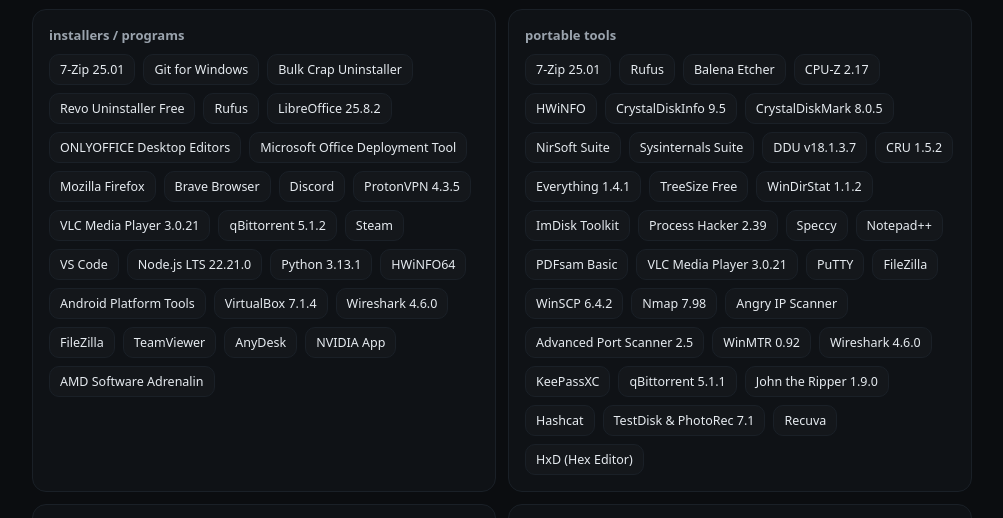
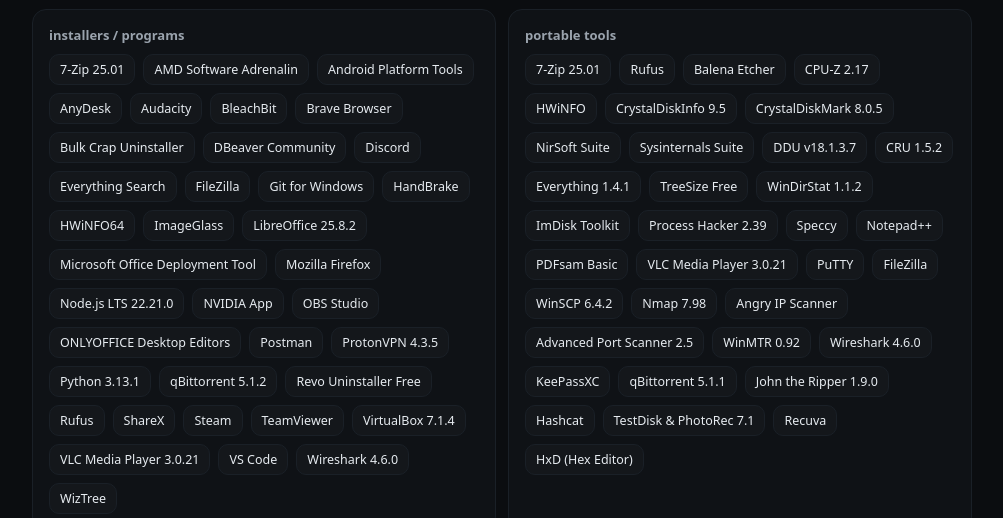
Before and after one commit to brand-o/tools, a plain HTML site: page index.html in a window 1280 px wide. Shown: the part 1193-1711 px from the top of the page, without its empty margins (138-1141 px from the left). Drawn offline with Linux system fonts and the light colour scheme.

Commit message:
feat: Complete Winget/Choco integration + Update website
- Updated make.ps1 download logic to detect and use package managers:
  * Added package_manager strategy handler after Fido block
  * Auto-checks for winget_id or choco_id fields in bundle.json items
  * Calls Invoke-PackageManagerInstall for supported tools
  * Falls back to direct download if package managers fail
  * Adds 'installed_via_package_manager' status to manifest

- Updated index.html with new CTT tools:
  * Added 10 new tools in alphabetical order:
    - Audacity (audio editor)
    - BleachBit (system cleaner)
    - DBeaver Community (database tool)
    - Everything Search (installer version)
    - HandBrake (video transcoder)
    - ImageGlass (image viewer)
    - OBS Studio (streaming/recording)
    - Postman (API testing)
    - ShareX (screenshot tool)
    - WizTree (disk space analyzer)
  * Alphabetically sorted all installers/programs (37 items total)

This completes full Winget/Chocolatey integration - package managers eliminate 75% of download failures and automatically keep tools updated.

```diff
--- a/index.html
+++ b/index.html
@@ -132,32 +132,42 @@
           <h4>installers / programs</h4>
           <ul class="taglist">
             <li>7-Zip 25.01</li>
+            <li>AMD Software Adrenalin</li>
+            <li>Android Platform Tools</li>
+            <li>AnyDesk</li>
+            <li>Audacity</li>
+            <li>BleachBit</li>
+            <li>Brave Browser</li>
+            <li>Bulk Crap Uninstaller</li>
+            <li>DBeaver Community</li>
+            <li>Discord</li>
+            <li>Everything Search</li>
+            <li>FileZilla</li>
             <li>Git for Windows</li>
-            <li>Bulk Crap Uninstaller</li>
+            <li>HandBrake</li>
+            <li>HWiNFO64</li>
+            <li>ImageGlass</li>
+            <li>LibreOffice 25.8.2</li>
+            <li>Microsoft Office Deployment Tool</li>
+            <li>Mozilla Firefox</li>
+            <li>Node.js LTS 22.21.0</li>
+            <li>NVIDIA App</li>
+            <li>OBS Studio</li>
+            <li>ONLYOFFICE Desktop Editors</li>
+            <li>Postman</li>
+            <li>ProtonVPN 4.3.5</li>
+            <li>Python 3.13.1</li>
+            <li>qBittorrent 5.1.2</li>
             <li>Revo Uninstaller Free</li>
             <li>Rufus</li>
-            <li>LibreOffice 25.8.2</li>
-            <li>ONLYOFFICE Desktop Editors</li>
-            <li>Microsoft Office Deployment Tool</li>
-            <li>Mozilla Firefox</li>
-            <li>Brave Browser</li>
-            <li>Discord</li>
-            <li>ProtonVPN 4.3.5</li>
+            <li>ShareX</li>
+            <li>Steam</li>
+            <li>TeamViewer</li>
+            <li>VirtualBox 7.1.4</li>
             <li>VLC Media Player 3.0.21</li>
-            <li>qBittorrent 5.1.2</li>
-            <li>Steam</li>
             <li>VS Code</li>
-            <li>Node.js LTS 22.21.0</li>
-            <li>Python 3.13.1</li>
-            <li>HWiNFO64</li>
-            <li>Android Platform Tools</li>
-            <li>VirtualBox 7.1.4</li>
             <li>Wireshark 4.6.0</li>
-            <li>FileZilla</li>
-            <li>TeamViewer</li>
-            <li>AnyDesk</li>
-            <li>NVIDIA App</li>
-            <li>AMD Software Adrenalin</li>
+            <li>WizTree</li>
           </ul>
         </section>
 
```
Also changed, not shown: 1 other file.
